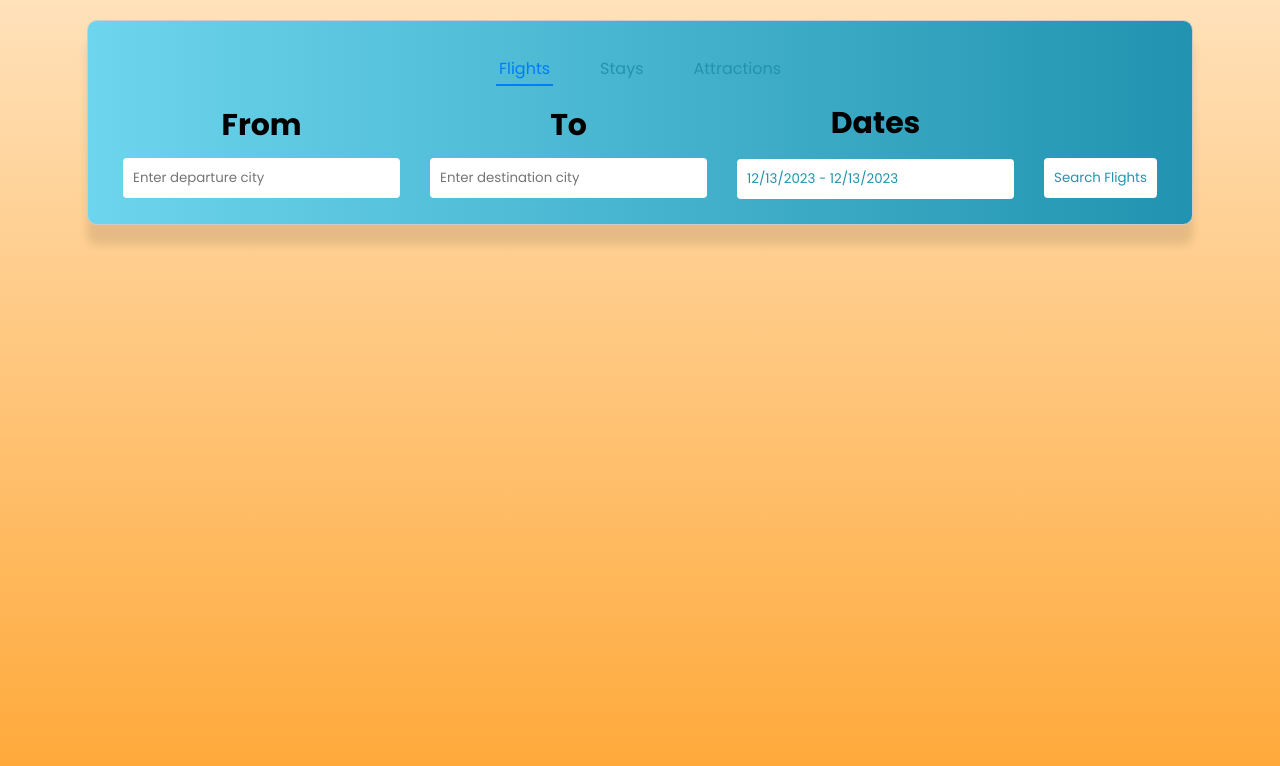
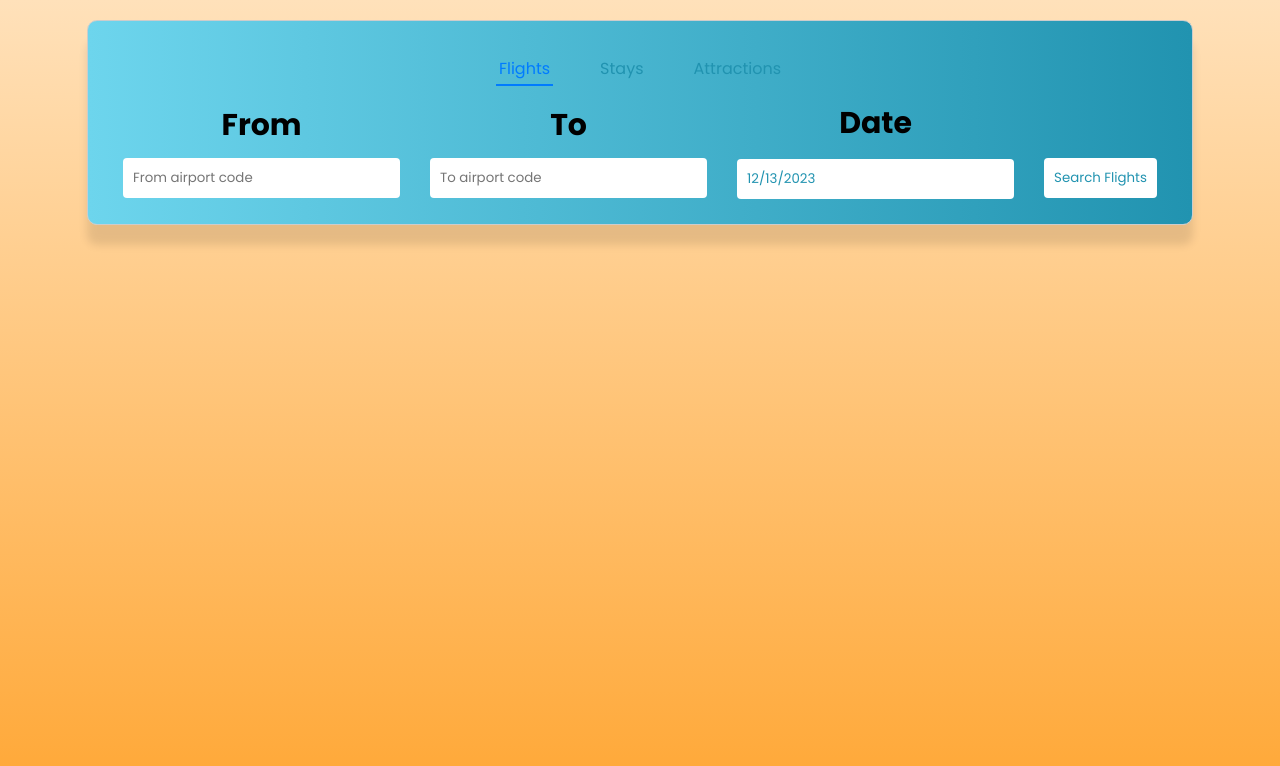
Before and after one commit to Loganuwu/exploremore-travel, a React (Create React App) app: page / in a window 1280 px wide. Shown: the top 766 px of the page. Built offline with nearby package versions, Linux system fonts and the light colour scheme.

Commit message:
Flights API Found and tested

```diff
--- a/src/FlightSearch.js
+++ b/src/FlightSearch.js
@@ -5,12 +5,12 @@ import 'react-datepicker/dist/react-datepicker.css';
 const FlightSearch = ({ onSearch, searchMode }) => {
     const [from, setFrom] = useState('');
     const [to, setTo] = useState('');
-    const [startDate, setStartDate] = useState(new Date());
-    const [endDate, setEndDate] = useState(new Date());
+    const [date, setDate] = useState(new Date()); // Define date state variable for single date picker
+
 
     const handleSubmit = (event) => {
         event.preventDefault();
-        onSearch({ from, to, date: startDate, endDate });
+        onSearch({ from, to, date });
     };
 
     const handleFlightSearch = (searchParams) => {
@@ -40,19 +40,16 @@ const FlightSearch = ({ onSearch, searchMode }) => {
 
     };
 
-    const [isDatePickerVisible, setIsDatePickerVisible] = useState(false);
     const CustomInput = ({ value, onClick }) => (
         <input
             type="text"
             className="date-input"
             value={value}
-            onClick={() => setIsDatePickerVisible(!isDatePickerVisible)} // Toggle the visibility
+            onClick={onClick} // Directly pass the onClick
             readOnly // Prevent manual editing
-            placeholder="Select dates"
+            placeholder="Select date" // Changed to singular
         />
-
     );
-
 
     return (
         <form onSubmit={handleSubmit} className='flight-search-form'>
@@ -64,7 +61,7 @@ const FlightSearch = ({ onSearch, searchMode }) => {
                     id="from"
                     value={from}
                     onChange={(e) => setFrom(e.target.value)}
-                    placeholder="Enter departure city"
+                    placeholder="From airport code" // Updated placeholder
                 />
             </div>
             <div className="input-column">
@@ -74,34 +71,23 @@ const FlightSearch = ({ onSearch, searchMode }) => {
                     id="to"
                     value={to}
                     onChange={(e) => setTo(e.target.value)}
-                    placeholder="Enter destination city"
+                    placeholder="To airport code" // Updated placeholder
                 />
             </div>
-            {/* DATE PICKER HERE -----------------------------------------------  */}
+            {/* DATE PICKER HERE */}
             <div className="input-column">
-                <label htmlFor="date-picker">Dates</label>
+                <label htmlFor="date-picker">Date</label> {/* Changed to singular */}
                 <DatePicker
-                    selected={startDate}
-                    onChange={(dates) => {
-                        const [start, end] = dates;
-                        setStartDate(start);
-                        setEndDate(end);
-                        if (end) setIsDatePickerVisible(false); // Hide after selecting range
-                    }}
-                    startDate={startDate}
-                    endDate={endDate}
-                    selectsRange
+                    selected={date}
+                    onChange={setDate} // Update to use setDate for single date
                     customInput={<CustomInput />}
                     popperPlacement="bottom"
-                    shouldCloseOnSelect={false} // Keep open to select end date
-                    open={isDatePickerVisible}
                 />
             </div>
             <div className="input-column">
                 <label style={{ visibility: 'hidden' }}>Search:</label> {/* Invisible label */}
                 <button type="submit">Search Flights</button>
             </div>
-
         </form>
     );
 };
```
